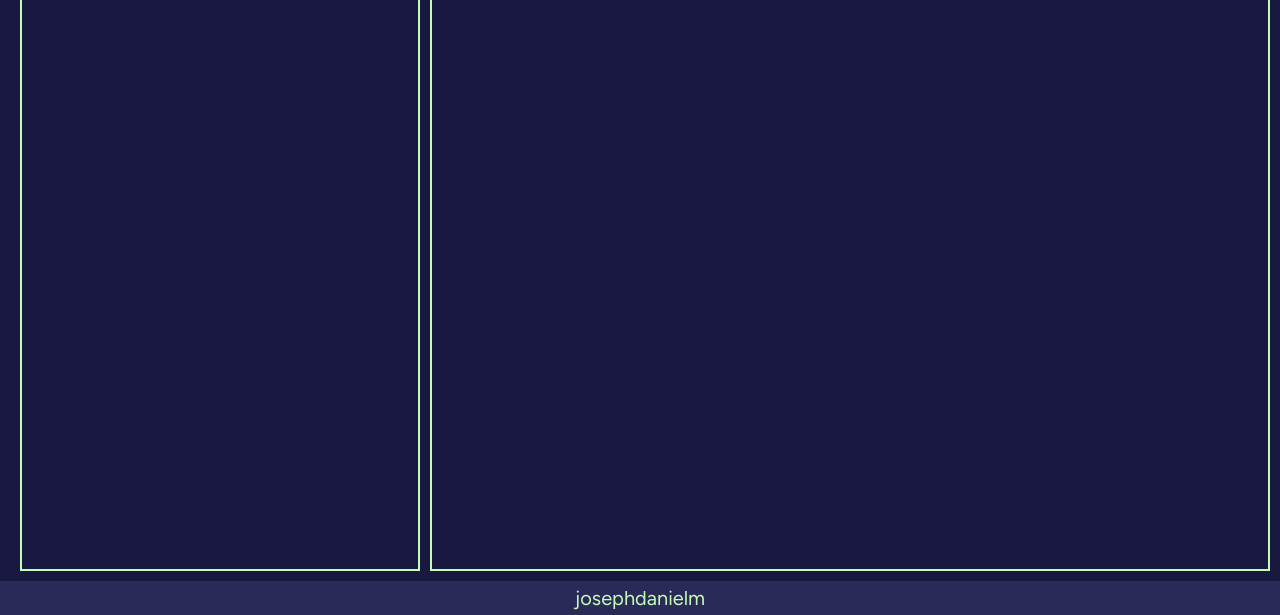
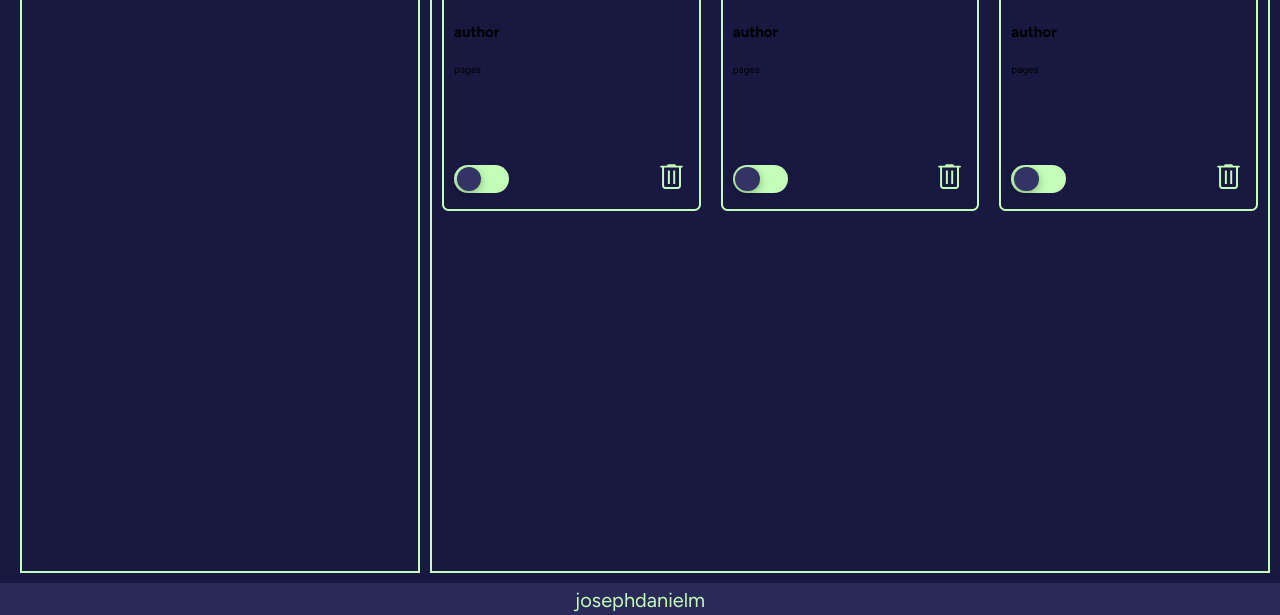
Before and after one commit to josephdanielm/library, a plain HTML site: page index.html in a window 1280 px wide. Shown: the part 185-800 px from the top of the page. Drawn offline with Linux system fonts and the light colour scheme.

Commit message:
Make card layout and add toggle switch

```diff
--- a/index.html
+++ b/index.html
@@ -17,9 +17,51 @@
 
         <div class="library-container">
             <div class="action-panel"></div>
-            <div class="library-grid"></div>
+            <div class="library-grid">
+                <div class="card">
+                    <h1>title</h1>
+                    <h2>author</h2>
+                    <p>pages</p>
+                    <span class="card-actions">
+                        <div class="switch-container">
+                            <label class="read-switch"><input class="read-input" type="checkbox" />
+                                <div></div>
+                            </label>
+                        </div>
+                        <img class="delete-button" src="./assets/delete.svg">
+                    </span>
+                </div>
+
+                <div class="card">
+                    <h1>title</h1>
+                    <h2>author</h2>
+                    <p>pages</p>
+                    <span class="card-actions">
+                        <div class="switch-container">
+                            <label class="read-switch"><input class="read-input" type="checkbox" />
+                                <div></div>
+                            </label>
+                        </div>
+                        <img class="delete-button" src="./assets/delete.svg">
+                    </span>
+                </div>
+
+                <div class="card">
+                    <h1>title</h1>
+                    <h2>author</h2>
+                    <p>pages</p>
+                    <span class="card-actions">
+                        <div class="switch-container">
+                            <label class="read-switch"><input class="read-input" type="checkbox" />
+                                <div></div>
+                            </label>
+                        </div>
+                        <img class="delete-button" src="./assets/delete.svg">
+                    </span>
+                </div>
+
+            </div>
         </div>
-
         <div class="footer">josephdanielm</div>
     </div>
 </body>
--- a/style.css
+++ b/style.css
@@ -68,15 +68,16 @@ body {
 }
 
 .wrapper {
-    height: 100vh;
     display: grid;
     grid-template-columns: 1fr;
-    grid-template-rows: auto 1fr auto;
+    /* grid-template-rows: auto 1fr auto; */
+    grid-template-rows: 8vh 88vh 4vh;
 }
 
 /* Header */
 
 .header {
+    grid-row: 1 / 2;
     background-color: var(--rhino-dark-1);
     text-align: center;
     padding: 0.5rem 0 0.5rem 0;
@@ -91,6 +92,7 @@ h1 {
 /* Library */
 
 .library-container {
+    grid-row: 2 / 3;
     padding: 2rem 1rem 1rem 2rem;
     display: grid;
     grid-template-columns: 40rem auto;
@@ -104,12 +106,83 @@ h1 {
 .library-grid {
     border: 2px solid var(--reef);
     display: grid;
+    padding: 1rem;
+    grid-template-columns: repeat(auto-fill, minmax(20rem, 1fr));
+    grid-auto-rows: min-content;
+    gap: 2rem;
+    overflow-y: auto;
 }
+
+/* Cards */
+.card {
+    border: 2px solid var(--reef);
+    border-radius: 0.65rem;
+    height: 30rem;
+    display: grid;
+    padding: 1rem;
+    grid-template-rows: 10rem 4rem 4rem 1fr 4rem;
+}
+
+.card-actions {
+    grid-row: 5 / 6;
+    display: grid;
+    grid-template-rows: auto;
+    grid-template-columns: 6rem 1rem 6rem;
+    justify-content: space-between;
+}
+
+.delete-button {
+    grid-area: 1 / 3 / 2 / 4;
+    justify-self: end;
+    width: 3.5rem;
+}
+
+.switch-container {
+    display: flex;
+    align-items: center;
+}
+
+.read-switch input {
+    position: absolute;
+    opacity: 0;
+}
+
+.read-switch {
+    display: inline-block;
+    font-size: 2.75rem;
+    /* 1 */
+    height: 1em;
+    width: 2em;
+    background: var(--reef);
+    border-radius: 1em;
+}
+
+.read-switch div {
+    height: 0.9em;
+    width: 0.9em;
+    border-radius: 1em;
+    background: var(--rhino);
+    box-shadow: 0 0.1em 0.3em rgba(0, 0, 0, 0.3);
+    -webkit-transition: all 300ms;
+    -moz-transition: all 300ms;
+    transition: all 300ms;
+    margin-top: 0.125rem;
+    margin-left: 0.25rem;
+}
+
+.read-switch input:checked+div {
+    -webkit-transform: translate3d(100%, 0, 0);
+    -moz-transform: translate3d(100%, 0, 0);
+    transform: translate3d(100%, 0, 0);
+}
+
+
 
 
 /* Footer */
 
 .footer {
+    grid-row: 3 / 4;
     background-color: var(--rhino-dark-1);
     font-size: 2rem;
     text-align: center;
```
Also changed, not shown: assets/delete.svg (added).
